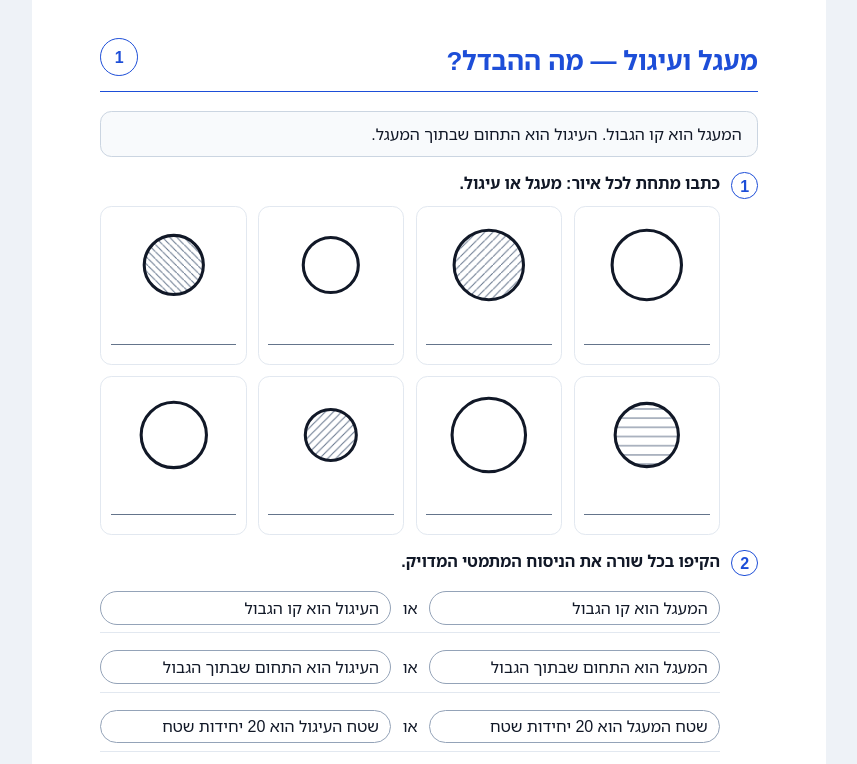
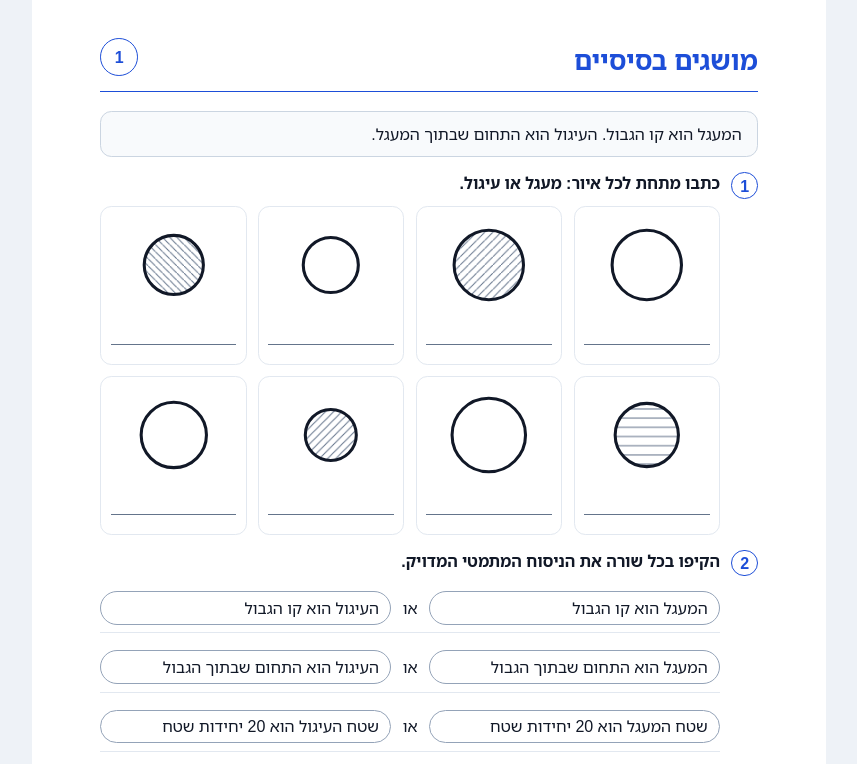
Before and after one commit to yanivmizrachiy/smartschool-hebrew-voice-notes, a website: page circle/page-1.html in a window 1280 px wide. Shown: the top 764 px of the page, without its empty margins (211-1068 px from the left). Drawn offline with Linux system fonts and the light colour scheme.

Commit message:
Rename circle opening page to basic concepts

```diff
--- a/circle/page-1.html
+++ b/circle/page-1.html
@@ -3,13 +3,13 @@
 <head>
   <meta charset="utf-8">
   <meta name="viewport" content="width=device-width,initial-scale=1">
-  <title>מעגל ועיגול — מה ההבדל?</title>
+  <title>מושגים בסיסיים</title>
   <link rel="stylesheet" href="styles.css">
 </head>
 <body>
 <main class="a4-page">
   <header class="page-header">
-    <h1 class="page-title">מעגל ועיגול — מה ההבדל?</h1>
+    <h1 class="page-title">מושגים בסיסיים</h1>
     <div class="page-number" aria-label="עמוד 1">1</div>
   </header>
 
```
